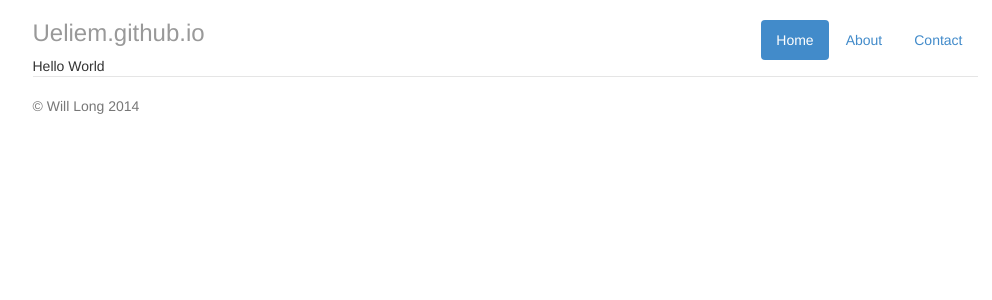
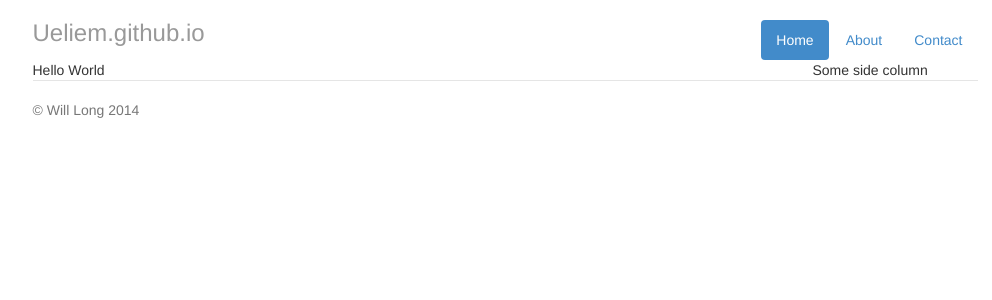
Before and after one commit to ueliem/ueliem.github.io, a Jekyll site: the page built from index.html, in a window 1280 px wide. Shown: the top 300 px of the page, without its empty margins (135-1127 px from the left). Built offline with Jekyll 4.4.1, drawn with Linux system fonts in a browser that asks for light colours; nearby versions of some CDN libraries.

Commit message:
Separated header and footer by row.

```diff
--- a/_layouts/default.html
+++ b/_layouts/default.html
@@ -13,7 +13,18 @@
             <div class="row">
                 <div class="col-lg-10 col-lg-offset-1">
                     {% include header.html %}
+                </div>
+            </div>
+            <div class="row">
+                <div class="col-lg-8 col-lg-offset-1">
                     {{ content }}
+                </div>
+                <div class="col-lg-2">
+                    Some side column
+                </div>
+            </div>
+            <div class="row">
+                <div class="col-lg-10 col-lg-offset-1">
                     {% include footer.html %}
                 </div>
             </div>
```
